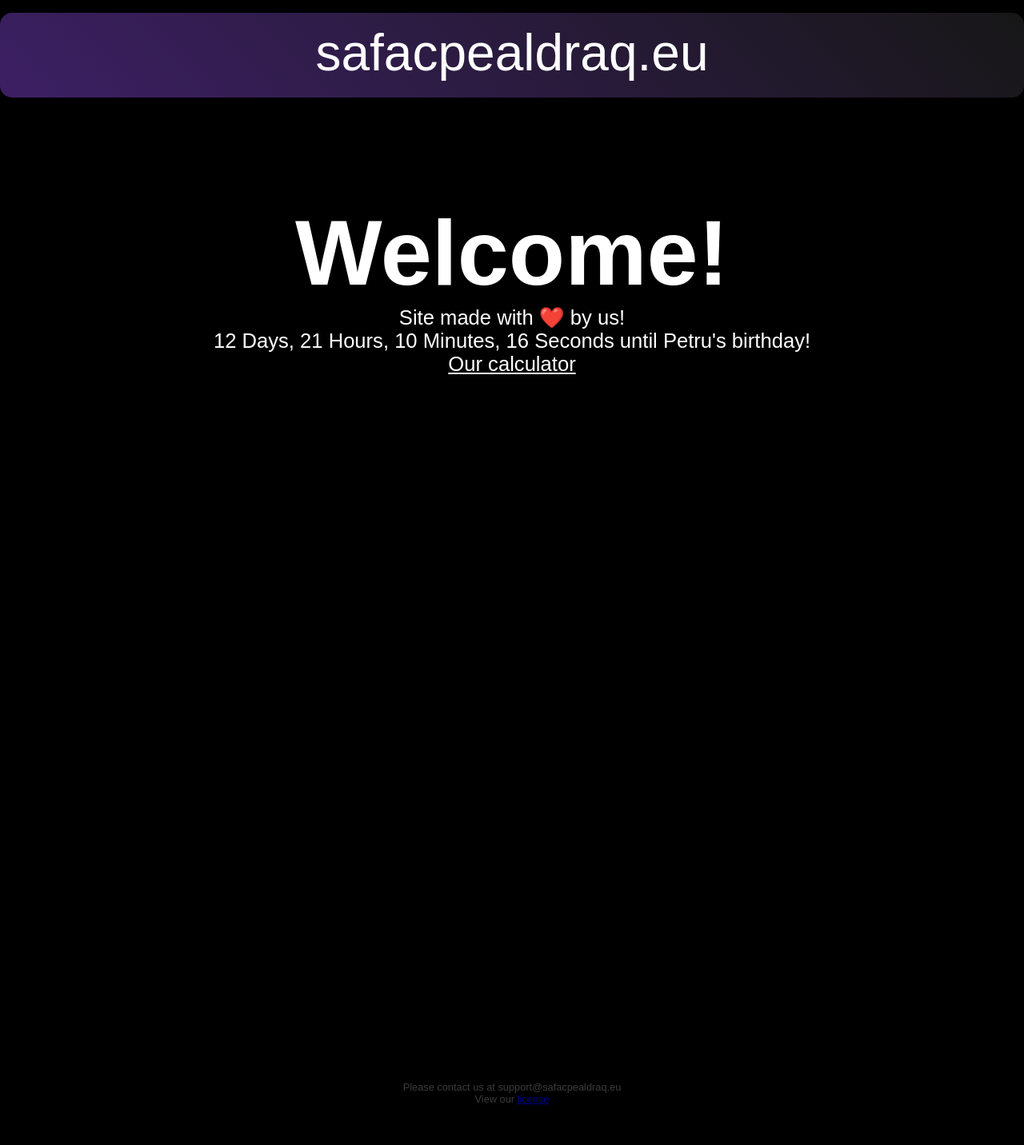
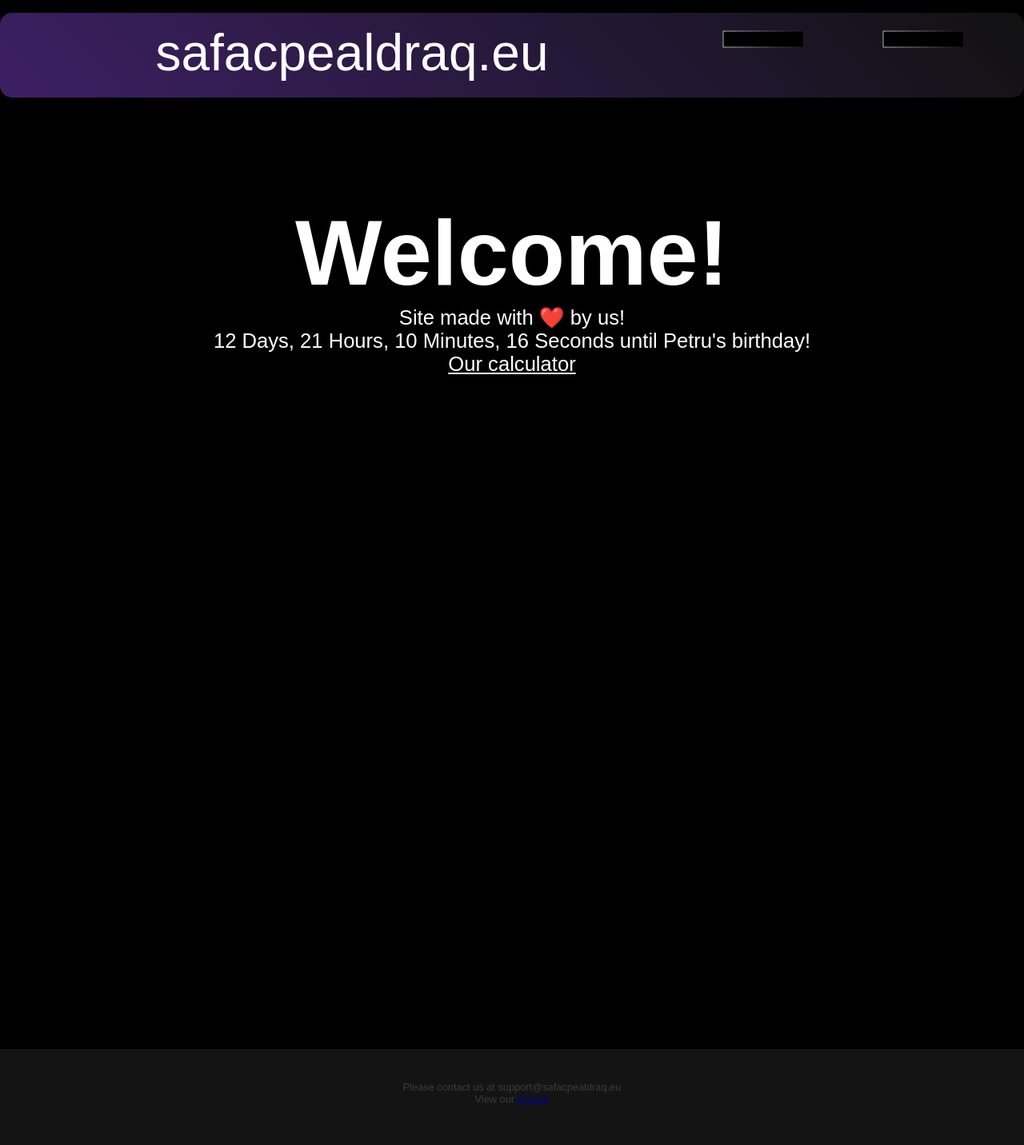
Before and after one commit to SDEdward/ons, a plain HTML site: page main/index.html in a window 1280 px wide. Shown: the whole page at 80% size. Drawn offline with Linux system fonts and the light colour scheme.

Commit message:
i tried to do a menu

```diff
--- a/main/index.html
+++ b/main/index.html
@@ -8,13 +8,15 @@
     <link rel="icon" href="..\images\zazu.png" type="image/png" />
     <meta http-equiv="X-UA-Compatible" content="IE=edge" />
     <script src="script.js" defer></script>
-    <link href="styles.css" rel="stylesheet">
+    <link href="styles.css" rel="stylesheet" />
   </head>
   <body>
     <header class="topbar">
       <p class="us">
         <a href="https://ons.safacpealdraq.eu/main/">safacpealdraq.eu</a>
       </p>
+      <img src="..\images\line1.svg" alt="1 line1" class="line1" id="line1" />
+      <img src="..\images\line1.svg" alt="1 line1" class="line2" id="line2" />
     </header>
 
     <main class="maindir hide" id="hide">
@@ -31,12 +33,12 @@
         class="donthide"
         id="donthide"
       />
-      <p class="contact">
-        Please contact us at support@safacpealdraq.eu <br>
-        View our <a href="license.html">license</a>
-      </p>
-      <p style="margin-top: 50vh">
-      </p>
+      <div class="downbar">
+        <p class="contact">
+          Please contact us at support@safacpealdraq.eu <br />
+          View our <a href="license.html">license</a>
+        </p>
+      </div>
     </aside>
   </body>
 </html>
--- a/scss/style.scss
+++ b/scss/style.scss
@@ -55,11 +55,15 @@ main {
   justify-content: center;
   align-items: center;
   position: fixed;
-  background: linear-gradient(45deg, rgba(106, 48, 185, 0.5), rgba(30, 30, 30, 0.5));
+  background: linear-gradient(
+    45deg,
+    rgba(106, 48, 185, 0.5),
+    rgba(20, 20, 20, 0.5)
+  );
   background-color: rgba(30, 30, 30, 0.5);
   width: 100%;
   height: calc(10vh + 2vw);
-  max-height: 19vh;
+  max-height: 16vh;
   top: 2vh;
   left: 0;
   right: 0;
@@ -129,9 +133,18 @@ a:active {
   text-decoration: underline;
 }
 
+.downbar {
+  display: flexbox;
+  position: relative;
+  top: 85vh;
+  overflow: hidden;
+  height: 15vh;
+  background-color: rgb(20, 20, 20);
+}
+
 .contact {
   position: relative;
-  top: 90vh;
+  top: 5vh;
   text-align: center;
   font-size: 1vw;
   font-family: $font;
```
Also changed, not shown: main/script.js (+3 -8 lines), images/line1.svg (added), images/line1_a.svg (added), images/line2.svg (added), images/line2_a.svg (added), images/lines.svg (deleted), main/styles.css, 1 other file.
